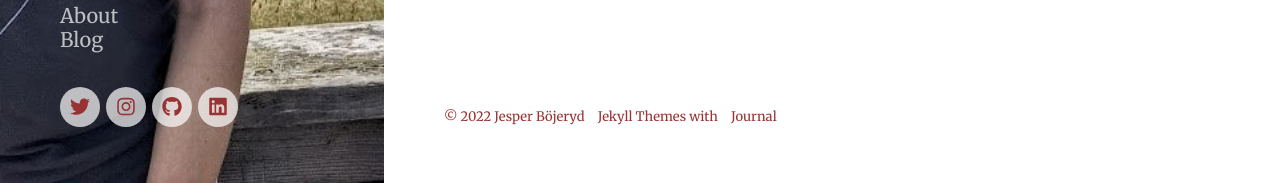
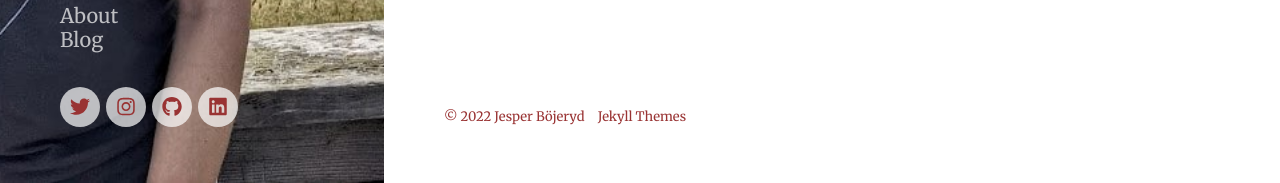
Before and after one commit to bojeryd91/bojeryd91.github.io, a Jekyll site: the page built from _pages/cv.md, in a window 1280 px wide and 900 px high, scrolled down 222 px. Shown: the part 717-900 px from the top of the window. Built offline with Jekyll 4.4.1, drawn with Linux system fonts in a browser that asks for light colours; nearby versions of some CDN libraries; some web fonts are replaced.

Commit message:
Update footer.html

```diff
--- a/_includes/footer.html
+++ b/_includes/footer.html
@@ -2,7 +2,7 @@
 
 	<div class="footer__copyright">
 		<span>© {{ 'now' | date: "%Y" }} {{ site.data.settings.basic_settings.site_title }}</span>
-		<a href="https://jekyllthemes.io" target="_blank">Jekyll Themes</a> with <a href="https://jekyllthemes.io/theme/journal-personal-jekyll-theme" target="_blank">Journal</a>
+		<a href="https://jekyllthemes.io" target="_blank">Jekyll Themes</a>
 	</div>
 
 </footer>
```
